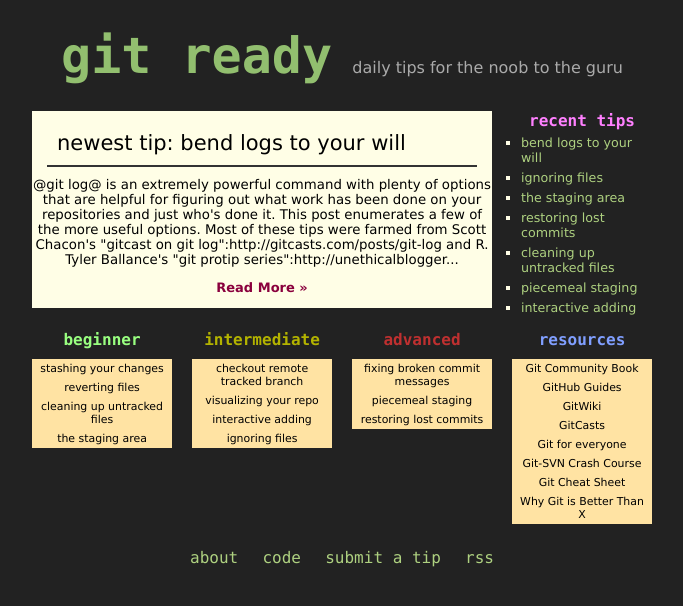
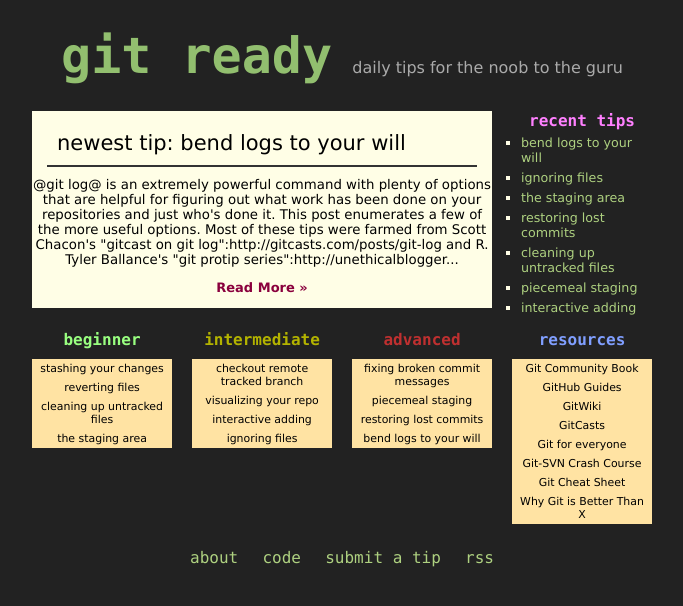
Before and after one commit to qrush/gitready, a Jekyll site: the page built from index.html, in a window 1280 px wide. Shown: the top 606 px of the page, without its empty margins (298-981 px from the left). Built offline with Jekyll 4.4.1, drawn with Linux system fonts in a browser that asks for light colours.

Commit message:
It helps to double check before publishing.

```diff
--- a/_layouts/default.html
+++ b/_layouts/default.html
@@ -39,6 +39,7 @@
       <a href="/2009/01/12/fixing-broken-commit-messages.html">fixing broken commit messages</a>
       <a href="/2009/01/15/piecemeal-staging.html">piecemeal staging</a>
       <a href="/2009/01/17/restoring-lost-commits.html">restoring lost commits</a>
+      <a href="/2009/01/20/bend-logs-to-your-will.html">bend logs to your will</a>
     </div>
     <div class="grid_2 suffix_2 links">
       <h3 id="blue">resources</h3>
```
Also changed, not shown: _posts/2009-01-20-bend-logs-to-your-will.textile (renamed from _posts/2009-01-20-info-about-your-repo.textile).
